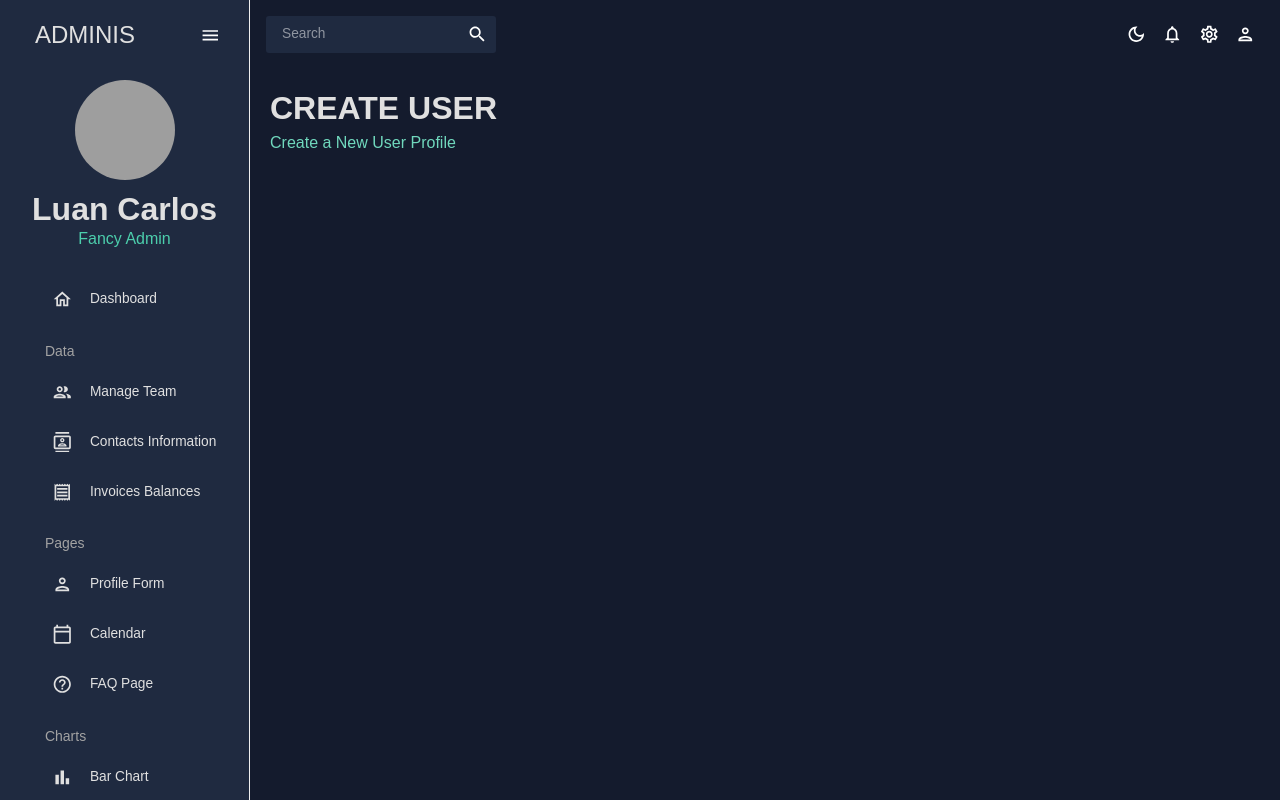
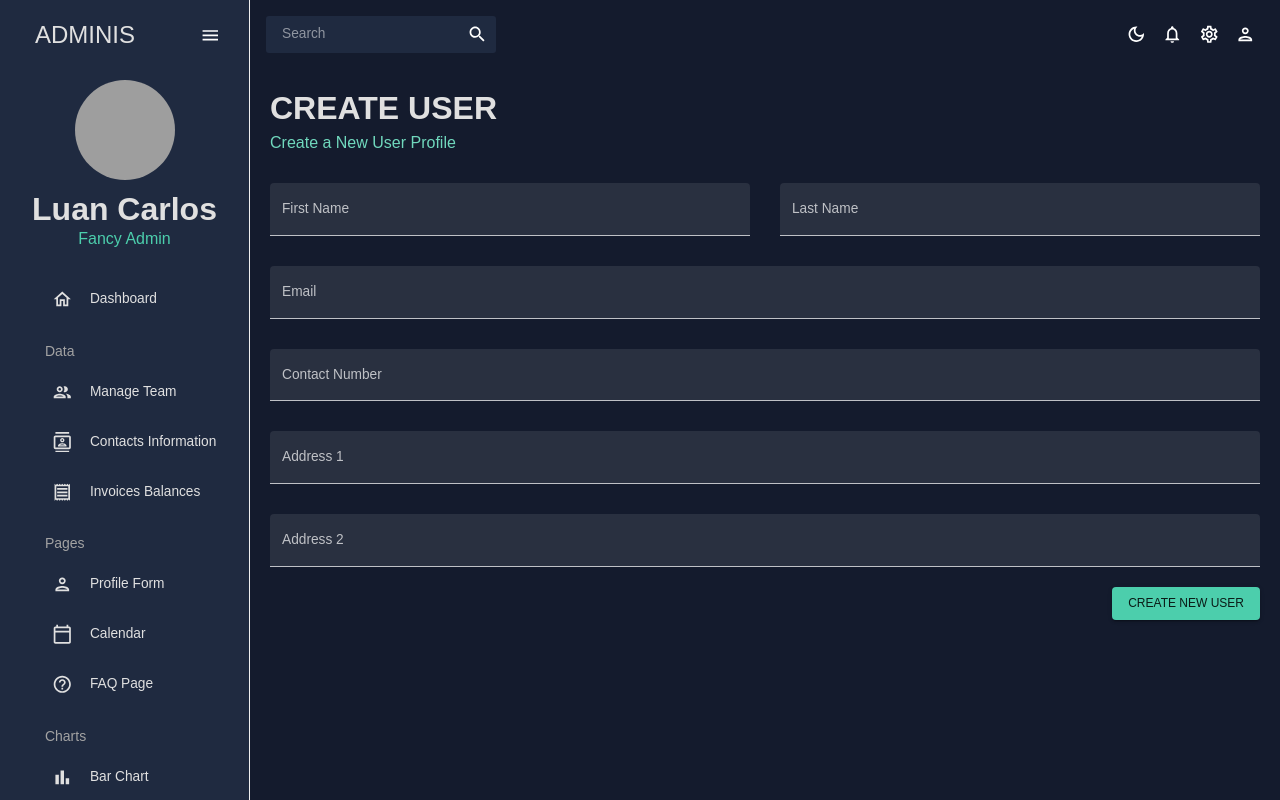
Before and after one commit to Luancss/react-admin-dashboard, a React (Create React App) app: page /form in a window 1280 px wide. Shown: the top 800 px of the page. Built offline with nearby package versions, Linux system fonts and the light colour scheme; grey boxes are pictures that could not be loaded.

Commit message:
full form page

```diff
--- a/src/App.js
+++ b/src/App.js
@@ -10,6 +10,7 @@
 import Invoices from "./scenes/invoices";
 import Contacts from "./scenes/contacts";
 import Form from "./scenes/form";
+
 // import Bar from "./scenes/bar";
 // import Line from "./scenes/line";
 // import Pie from "./scenes/pie";
--- a/src/scenes/form/index.jsx
+++ b/src/scenes/form/index.jsx
@@ -1,9 +1,147 @@
 import { Box, Button, TextField } from "@mui/material";
 import { Formik } from "formik";
-import * as yup from "yup"
+import * as yup from "yup";
 import useMediaQuery from "@mui/material/useMediaQuery";
 import Header from "../../components/Header";
 
+const Form = () => {
+  const isNonMobile = useMediaQuery("(min-width:600px)");
+
+  const handleFormSubmit = (values) => {
+    console.log(values);
+  };
+
+  return (
+    <Box m="20px">
+      <Header title="CREATE USER" subtitle="Create a New User Profile" />
+
+      <Formik
+        onSubmit={handleFormSubmit}
+        initialValues={initialValues}
+        validationSchema={checkoutSchema}
+      >
+        {({
+          values,
+          errors,
+          touched,
+          handleBlur,
+          handleChange,
+          handleSubmit,
+        }) => (
+          <form onSubmit={handleSubmit}>
+            <Box
+              display="grid"
+              gap="30px"
+              gridTemplateColumns="repeat(4, minmax(0, 1fr))"
+              sx={{
+                "& > div": { gridColumn: isNonMobile ? undefined : "span 4" },
+              }}
+            >
+              <TextField
+                fullWidth
+                variant="filled"
+                type="text"
+                label="First Name"
+                onBlur={handleBlur}
+                onChange={handleChange}
+                value={values.firstName}
+                name="firstName"
+                error={!!touched.firstName && !!errors.firstName}
+                helperText={touched.firstName && errors.firstName}
+                sx={{ gridColumn: "span 2" }}
+              />
+              <TextField
+                fullWidth
+                variant="filled"
+                type="text"
+                label="Last Name"
+                onBlur={handleBlur}
+                onChange={handleChange}
+                value={values.lastName}
+                name="lastName"
+                error={!!touched.lastName && !!errors.lastName}
+                helperText={touched.lastName && errors.lastName}
+                sx={{ gridColumn: "span 2" }}
+              />
+              <TextField
+                fullWidth
+                variant="filled"
+                type="text"
+                label="Email"
+                onBlur={handleBlur}
+                onChange={handleChange}
+                value={values.email}
+                name="email"
+                error={!!touched.email && !!errors.email}
+                helperText={touched.email && errors.email}
+                sx={{ gridColumn: "span 4" }}
+              />
+              <TextField
+                fullWidth
+                variant="filled"
+                type="text"
+                label="Contact Number"
+                onBlur={handleBlur}
+                onChange={handleChange}
+                value={values.contact}
+                name="contact"
+                error={!!touched.contact && !!errors.contact}
+                helperText={touched.contact && errors.contact}
+                sx={{ gridColumn: "span 4" }}
+              />
+              <TextField
+                fullWidth
+                variant="filled"
+                type="text"
+                label="Address 1"
+                onBlur={handleBlur}
+                onChange={handleChange}
+                value={values.address1}
+                name="address1"
+                error={!!touched.address1 && !!errors.address1}
+                helperText={touched.address1 && errors.address1}
+                sx={{ gridColumn: "span 4" }}
+              />
+              <TextField
+                fullWidth
+                variant="filled"
+                type="text"
+                label="Address 2"
+                onBlur={handleBlur}
+                onChange={handleChange}
+                value={values.address2}
+                name="address2"
+                error={!!touched.address2 && !!errors.address2}
+                helperText={touched.address2 && errors.address2}
+                sx={{ gridColumn: "span 4" }}
+              />
+            </Box>
+            <Box display="flex" justifyContent="end" mt="20px">
+              <Button type="submit" color="secondary" variant="contained">
+                Create New User
+              </Button>
+            </Box>
+          </form>
+        )}
+      </Formik>
+    </Box>
+  );
+};
+
+const phoneRegExp =
+/^(?:(?:\+|00)?(55)\s?)?(?:\(?([1-9][0-9])\)?\s?)?(?:((?:9\d|[2-9])\d{3})\-?(\d{4}))$/;
+
+const checkoutSchema = yup.object().shape({
+  firstName: yup.string().required("required"),
+  lastName: yup.string().required("required"),
+  email: yup.string().email("invalid email").required("required"),
+  contact: yup
+    .string()
+    .matches(phoneRegExp, "Phone number is not valid")
+    .required("required"),
+  address1: yup.string().required("required"),
+  address2: yup.string().required("required"),
+});
 const initialValues = {
   firstName: "",
   lastName: "",
@@ -11,42 +149,6 @@
   contact: "",
   address1: "",
   address2: "",
-}
+};
 
-const phoneRegExp =
-/^(?:(?:\+|00)?(55)\s?)?(?:\(?([1-9][0-9])\)?\s?)?(?:((?:9\d|[2-9])\d{3})\-?(\d{4}))$/;
-
-const userSchema = yup.object().shape({
-  firstName: yup.string().required("required"),
-  lastName: yup.string().required("required"),
-  email: yup.string().required("required"),
-  contact: yup
-  .string()
-  .matches(phoneRegExp, "Phone Number is not valid")
-  .required("required"),
-  address1: yup.string().required("required"),
-  address2: yup.string().required("required"),
-})
-
-const Form = () => {
-  const isNonMobile = useMediaQuery("(min-width:600px)");
-
-  const handleFormSubmit = (values) => {
-
-  }
-  return (
-    <Box m="20px">
-      <Header title="CREATE USER" subtitle="Create a New User Profile"/>
-
-      <Formik
-        onSubmit={handleFormSubmit}
-        initialValues={initialValues}
-        validationSchema={userSchema}
-      >
-
-      </Formik>
-    </Box>
-  )
-}
-
-export default Form
+export default Form;
```
